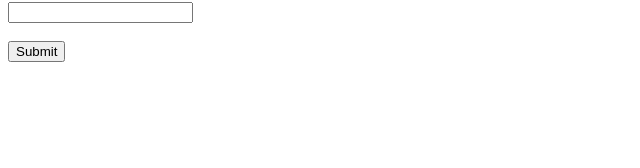
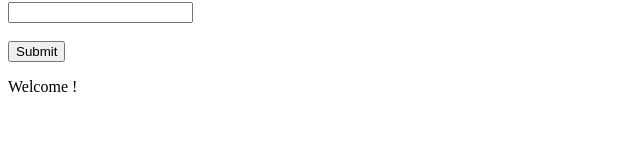
Before and after one commit to vamandeshmukh/deloitte-app, an Angular app: page / in a window 1280 px wide. Shown: the part 130-298 px from the top of the page, without its empty margins (0-640 px from the left). Built offline with nearby package versions, Linux system fonts and the light colour scheme.

Commit message:
reactive froms

```diff
--- a/src/app/login/login.component.html
+++ b/src/app/login/login.component.html
@@ -1,5 +1,6 @@
 <h3>Login Form (reactive form) </h3>
 
+<div>
     <form [formGroup]="loginForm" (ngSubmit)="submitLogin()">
         <input type="text" formControlName="userName">
         <br />
@@ -9,3 +10,7 @@
         <br />
         <button type="submit">Submit</button>
     </form>
+</div>
+<div>
+    <p>{{'Welcome ' + loggedInData.userName + '!'}}</p>
+</div>
--- a/src/app/login/login.component.ts
+++ b/src/app/login/login.component.ts
@@ -13,6 +13,12 @@ export class LoginComponent implements OnInit {
   constructor() {
     this.loginForm = new FormGroup({});
   };
+
+  loggedInData = {
+    userName: '',
+    password: ''
+  };
+
   ngOnInit(): void {
     this.loginForm = new FormGroup({
       userName: new FormControl(''),
@@ -21,6 +27,7 @@ export class LoginComponent implements OnInit {
   }
 
   submitLogin = () => {
+    this.loggedInData = this.loginForm.value;
     console.log(this.loginForm.value);
   };
 
```
Lines whose indentation alone changed are shown as unchanged.
